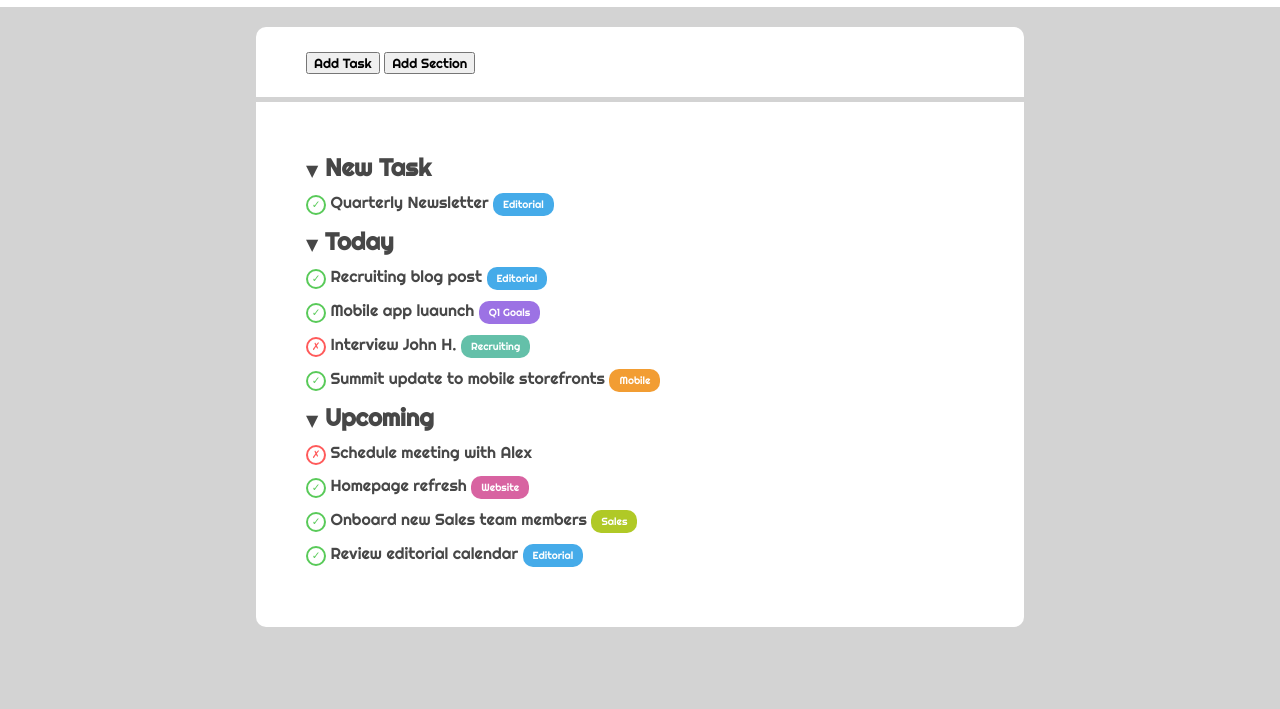
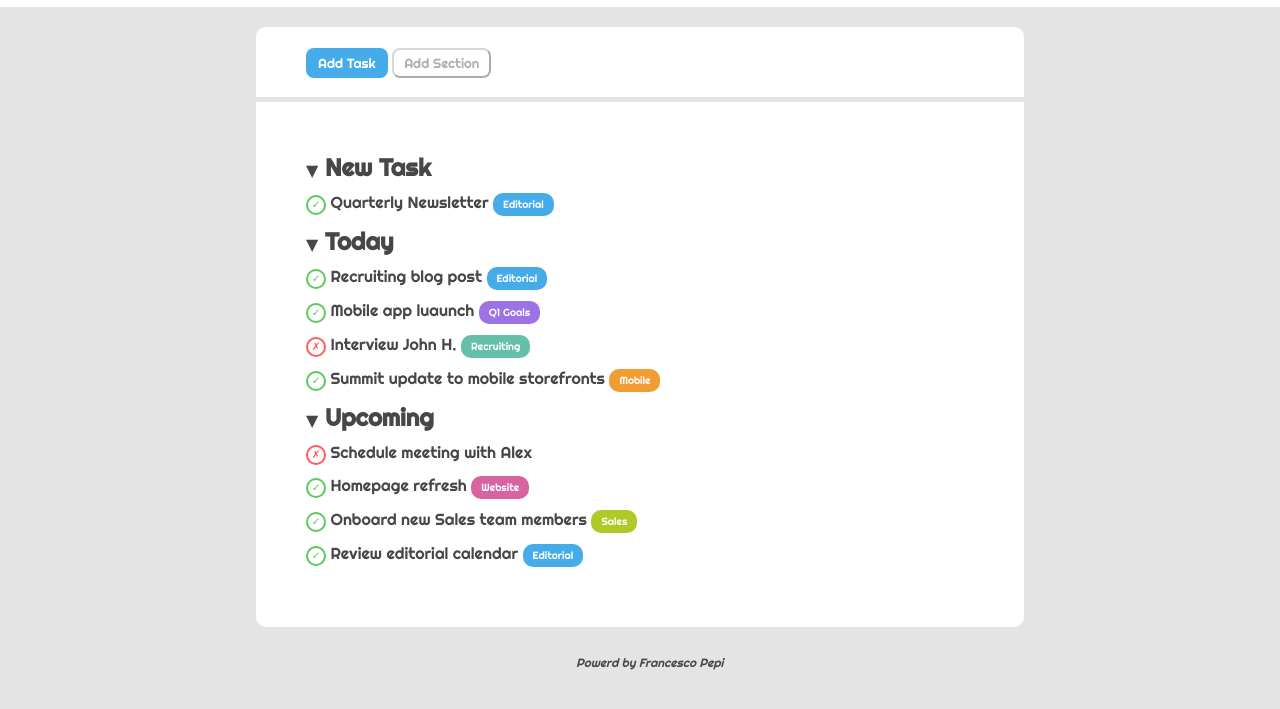
Before and after one commit to FrancescoPepi/html-css-toboolist, a plain HTML site: page index.html in a window 1280 px wide. Shown: the part 65-774 px from the top of the page. Drawn offline with Linux system fonts and the light colour scheme; a web font is replaced by a local one.

Commit message:
Add CSS input

```diff
--- a/css/style.css
+++ b/css/style.css
@@ -5,7 +5,7 @@
     font-family: 'Righteous', cursive;
 }
 body{
-    background-color:lightgray;
+    background-color:rgb(228, 228, 228);
     color: rgb(71, 71, 71);
 }
 
@@ -114,3 +114,28 @@ font-size: 1rem;
     border-radius: 50%;
     text-align: center;
 }
+
+    /* INPUNT/PULSANTI */
+
+input{
+    padding: 5px 10px;
+    border-radius: 8px;
+
+}
+
+.section{
+    background-color: transparent;
+    color: rgb(175, 175, 175);
+    border-color: rgba(175, 175, 175, 0.5);
+}
+.task{
+    background-color: #45abe9;
+    color: rgb(255, 255, 255);
+    border-color: transparent;
+}
+
+sub{
+margin-left: 45%;
+    font-size: 12px;
+    font-style: italic;
+}
--- a/index.html
+++ b/index.html
@@ -22,13 +22,13 @@
     <!-- Barra con pulsanti -->
     <main>
         <div class="menu container">
-            <input type="button" value="Add Task">
-            <input type="button" value="Add Section">
+            <input type="button" class="task" value="Add Task">
+            <input type="button" class="section" value="Add Section">
         </div>
-
+        <!-- Task -->
         <div class="all-info">
+            <!-- NEW TASK -->
             <section>
-
                 <h2><span class="arrow">&#9660</span> New Task</h2>
                 <div class="mini-task">
                     <span class="true">&#10003;</span>
@@ -36,6 +36,7 @@
                     <span class="notification Editorial">Editorial</span>
                 </div>
             </section>
+            <!-- TODAY -->
             <section>
                 <h2><span class="arrow">&#9660</span> Today</h2>
                 <div class="mini-task">
@@ -59,6 +60,7 @@
                     <span class="notification Mobile">Mobile</span>
                 </div>
             </section>
+            <!-- UPCOMING -->
             <section>
                 <h2><span class="arrow">&#9660</span> Upcoming</h2>
                 <div class="mini-task">
@@ -83,5 +85,11 @@
             </section>
         </div>
     </main>
+
+    <footer>
+        <sub>
+            Powerd by Francesco Pepi
+        </sub>
+    </footer>
 </body>
 </html>
```
